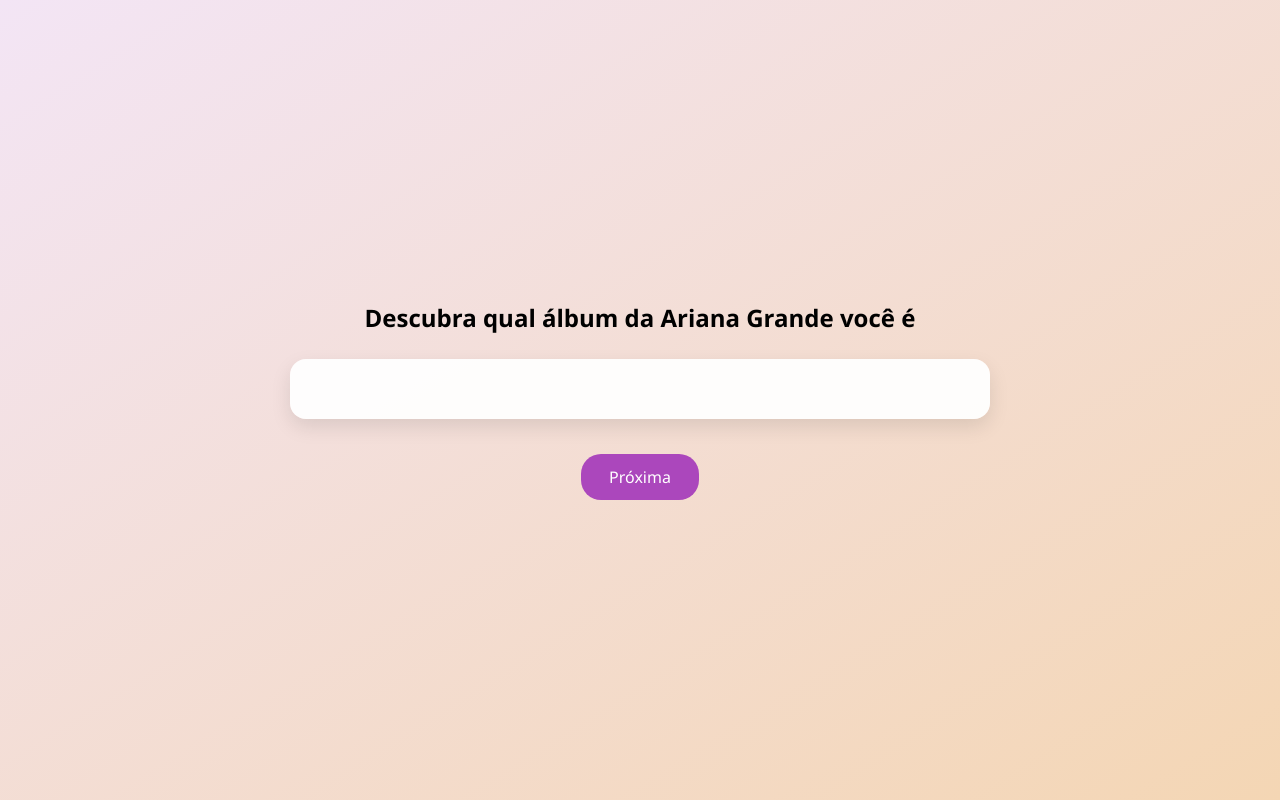
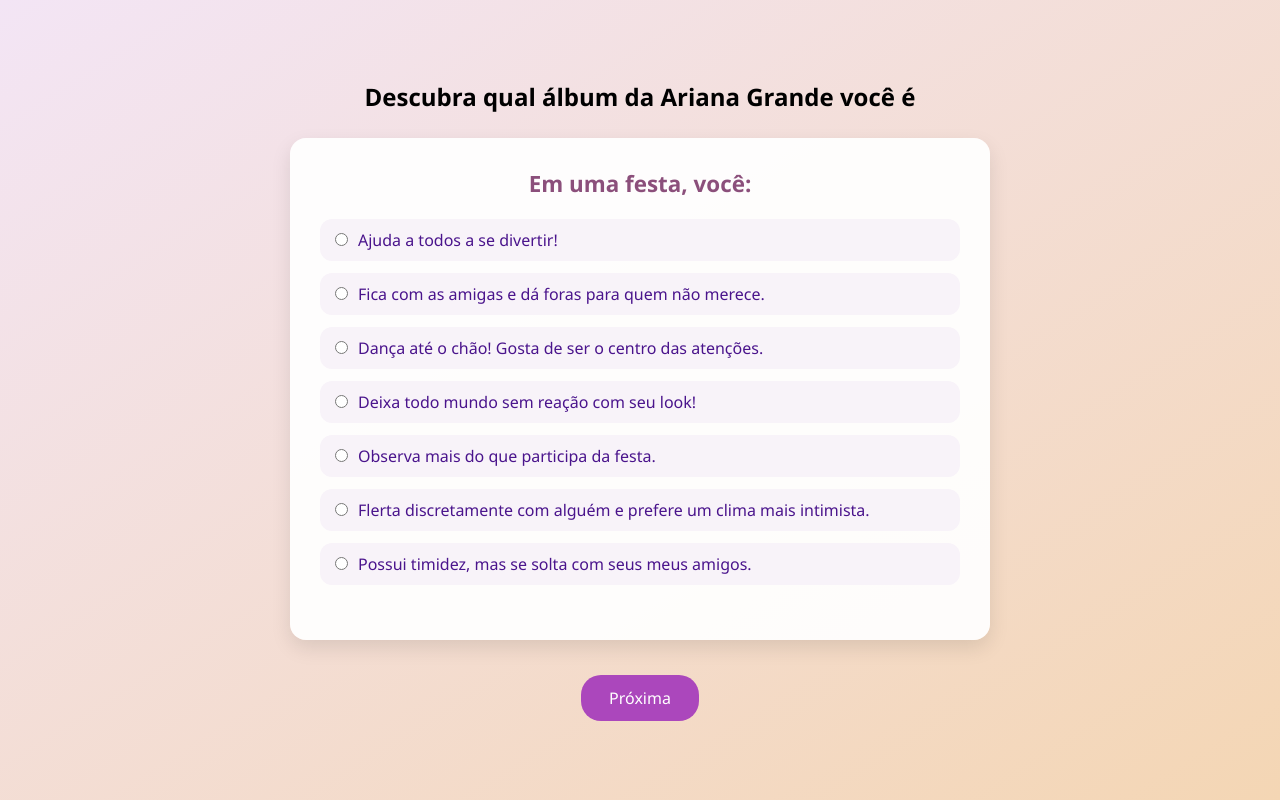
Before and after one commit to lpmor22/which-ari, a plain HTML site: page index.html in a window 1280 px wide. Drawn offline with Linux system fonts and the light colour scheme.

```diff
--- a/index.html
+++ b/index.html
@@ -12,7 +12,7 @@
     <h2>Descubra qual álbum da Ariana Grande você é</h2>
     <div id="quiz"></div>
     <button id="next">Próxima</button>
-    <script src="main.js.txt"></script>
+    <script src="main.js"></script>
 </body>
 
 </html>
```
Also changed, not shown: main.js (line endings or trailing spaces).
